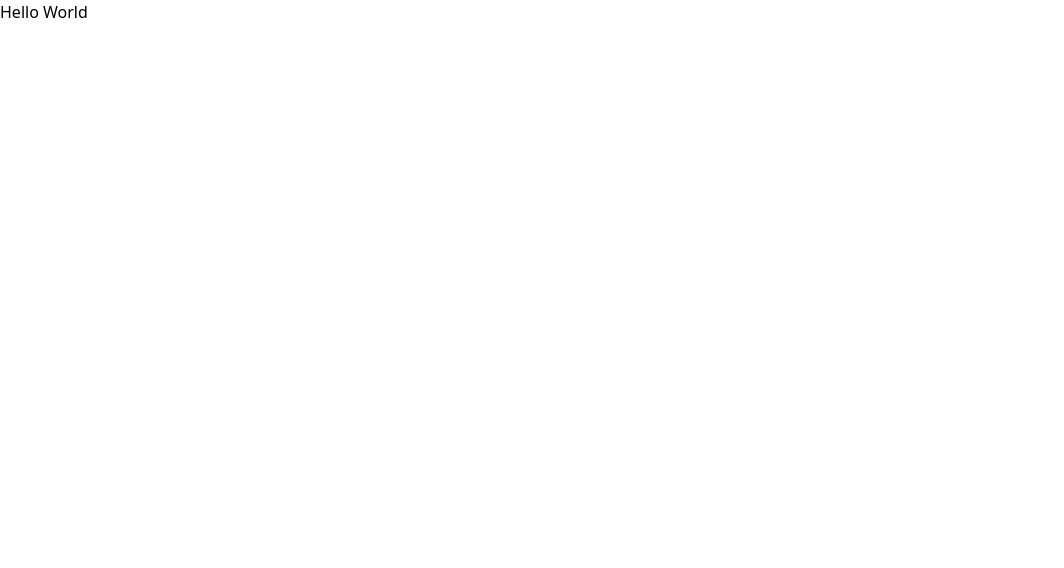
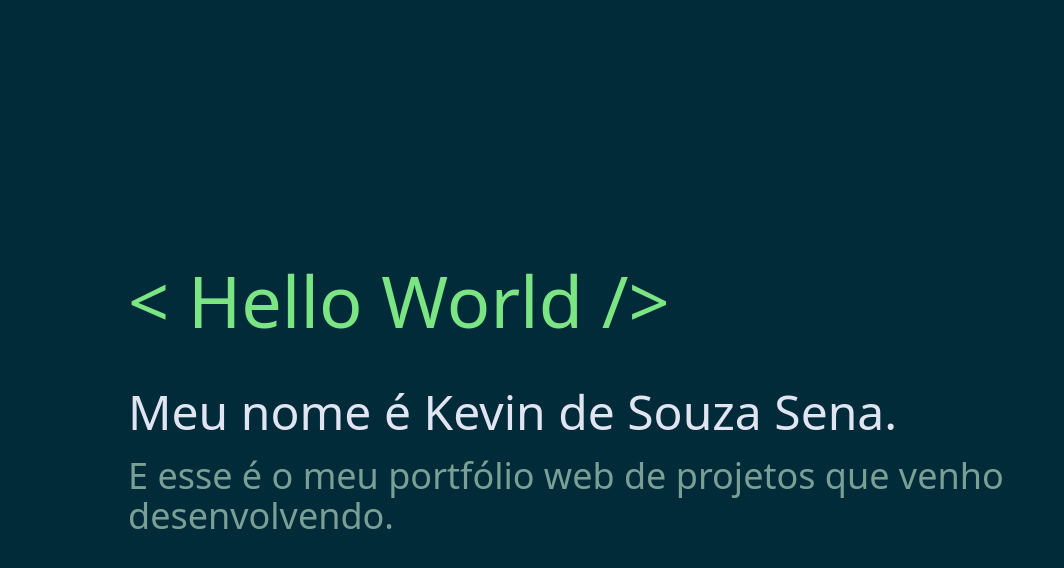
Before and after one commit to KevinSena/portfolio, a Next.js app: page / in a window 1280 px wide. Shown: the top 568 px of the page, without its empty margins (0-1064 px from the left). Built offline with nearby package versions, Linux system fonts and the light colour scheme.

Commit message:
feat: make the Main component

```diff
--- /dev/null
+++ b/components/Main.js
@@ -0,0 +1,52 @@
+import React, {useState, useEffect} from 'react';
+
+function Main({ word }) {
+  const [typing, setTyping] = useState('');
+  const [index, setindex] = useState(0);
+  const [istyped, setIstyped] = useState(false)
+
+  useEffect(() => {
+    if (index === word.length - 1) return;
+    const time = setTimeout(() => setindex(index + 1), 180);
+    return () => clearTimeout(index);
+  }, [index, word]);
+
+  useEffect(() => {
+    setTyping(typing + word[index]);
+    if (index === word.length - 1) {
+      setIstyped(true)
+    }
+  }, [index, word]);
+
+  return (
+    <main className="bg-dark-blue w-full h-screen">
+      <section className="max-w-5xl mx-auto min-h-full flex flex-col justify-center transition-all">
+        <div className="text-light-green text-7xl mb-8">
+          {'<'}
+          { typing }
+          {'/>'}
+        </div>
+
+        <div className={
+          `text-lavender
+          text-5xl
+          duration-300
+          ${istyped ? 'opacity-100 mt-5': 'opacity-0 mt-10'}`
+          }>
+            Meu nome é Kevin de Souza Sena.
+          </div>
+
+        <div className={
+          `text-morning-blue
+          text-4xl
+          duration-700
+          ${istyped ? 'opacity-100 mt-5': 'opacity-0 mt-10'}`
+          }>
+          E esse é o meu portfólio web de projetos que venho desenvolvendo.
+        </div>
+      </section>
+    </main>
+  )
+}
+
+export default Main;
--- a/pages/index.js
+++ b/pages/index.js
@@ -1,7 +1,9 @@
+import Main from "../components/Main"
+
 export default function Home() {
   return (
-    <div className="container">
-      Hello World
+    <div className="w-full">
+      <Main word={' Hello World '} />
     </div>
   )
 }
--- a/tailwind.config.js
+++ b/tailwind.config.js
@@ -4,6 +4,14 @@ module.exports = {
     "./components/**/*.{js,ts,jsx,tsx}",
   ],
   theme: {
+    colors: {
+      'morning-blue': '#7AA095',
+      'dark-blue': '#022B3A',
+      'light-green': '#7AE582',
+      'white': '#FFFFFF',
+      'lavender': '#E1E5F2',
+      'aquamarine': '#9FFFCB'
+    },
     extend: {},
   },
   plugins: [],
```
